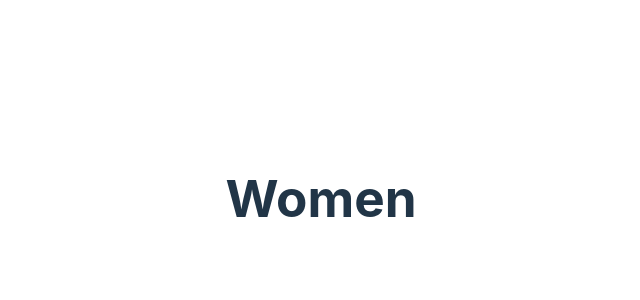
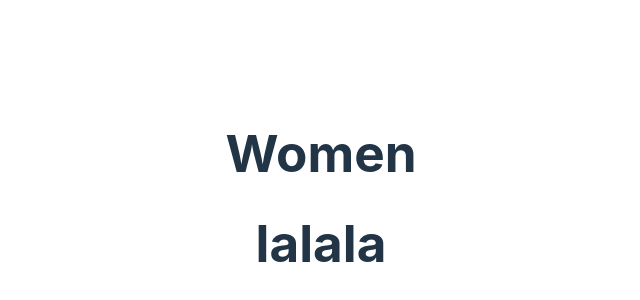
Before and after one commit to ayegenberdiyeva/SGC_Hackathon, a React (Vite) app: page / in a window 1280 px wide. Shown: the part 202-502 px from the top of the page, without its empty margins (319-959 px from the left). Built offline with nearby package versions, Linux system fonts and the light colour scheme.

Commit message:
text test

```diff
--- a/src/App.jsx
+++ b/src/App.jsx
@@ -9,6 +9,9 @@ function App() {
       <div className='Heading'>
         <h1>Women</h1>
       </div>
+      <div>
+        <h1>lalala</h1>
+      </div>
     </>
   )
 }
```
